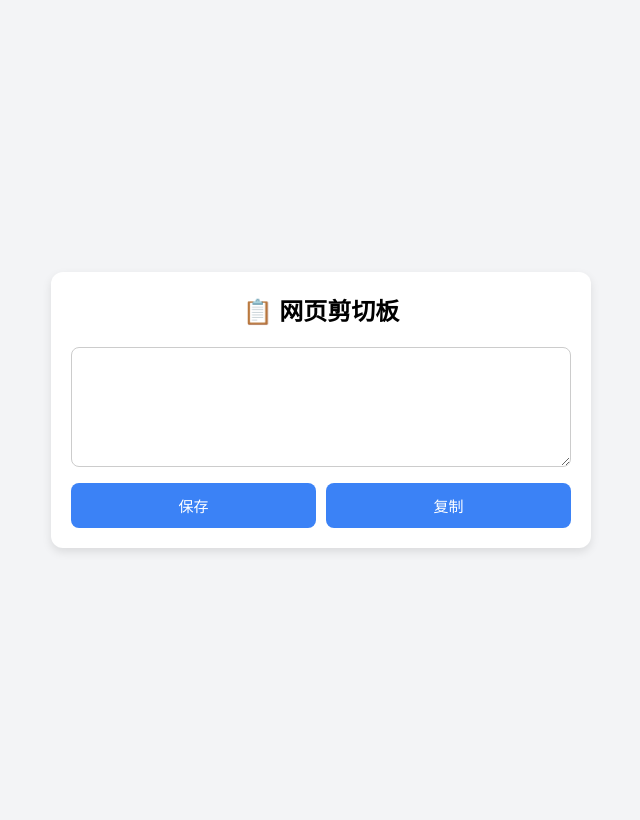
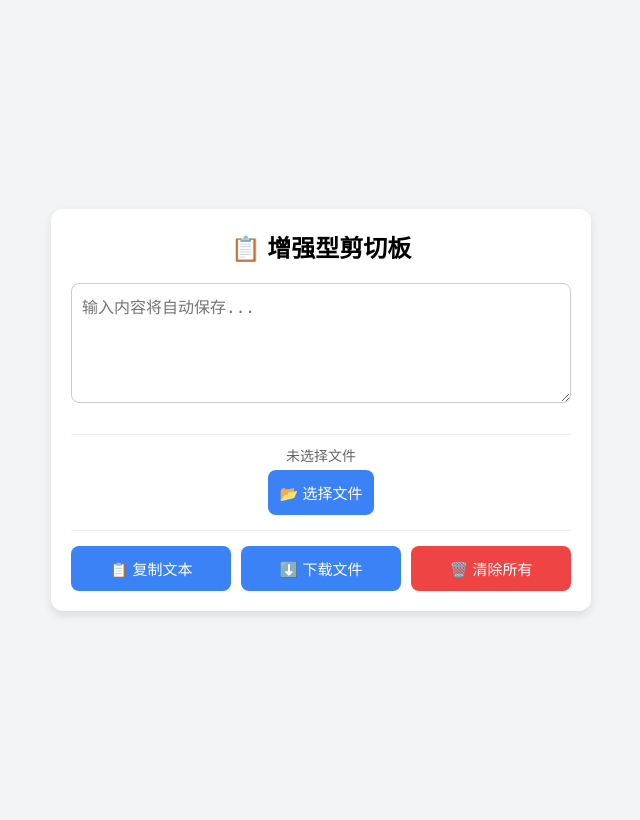
Before and after one commit to xindongzetong/clipbrd, a Flask app: page / in a window 1280 px wide. Shown: the whole page, without its empty margins (319-959 px from the left). Run offline with Flask 3, Linux system fonts and the light colour scheme.

Commit message:
Update index.html

```diff
--- a/templates/index.html
+++ b/templates/index.html
@@ -3,110 +3,70 @@
 <head>
     <meta charset="UTF-8">
     <meta name="viewport" content="width=device-width, initial-scale=1.0">
-    <title>网页剪切板</title>
+    <title>增强型网页剪切板</title>
     <style>
-        body {
-            font-family: Arial, sans-serif;
-            background: #f3f4f6;
-            display: flex;
-            justify-content: center;
-            align-items: center;
-            min-height: 100vh;
-            margin: 0;
-            padding: 10px;
-        }
-        .container {
-            background: #fff;
-            padding: 20px;
-            border-radius: 12px;
-            box-shadow: 0 4px 10px rgba(0,0,0,0.1);
-            width: 100%;
-            max-width: 500px;
-        }
-        h2 {
-            margin-top: 0;
-            text-align: center;
-        }
-        textarea {
-            width: 100%;
-            min-height: 120px;
-            border-radius: 8px;
-            border: 1px solid #ccc;
-            padding: 10px;
-            font-size: 16px;
-            resize: vertical;
-            margin-bottom: 12px;
-            box-sizing: border-box;
-        }
-        .btn-group {
-            display: flex;
-            flex-wrap: wrap;
-            gap: 10px;
-            justify-content: center;
-        }
-        button {
-            flex: 1;
-            min-width: 100px;
-            background: #3b82f6;
-            color: white;
-            border: none;
-            padding: 12px;
-            border-radius: 8px;
-            cursor: pointer;
-            font-size: 15px;
-            transition: background 0.2s;
-        }
-        button:hover {
-            background: #2563eb;
-        }
-        @media (max-width: 480px) {
-            textarea {
-                font-size: 14px;
-                min-height: 100px;
-            }
-            button {
-                font-size: 14px;
-                padding: 10px;
-            }
-        }
-        /* toast 提示样式 */
-        .toast {
-            position: fixed;
-            bottom: 20px;
-            left: 50%;
-            transform: translateX(-50%);
-            background: rgba(60, 64, 67, 0.9);
-            color: #fff;
-            padding: 10px 20px;
-            border-radius: 8px;
-            font-size: 14px;
-            opacity: 0;
-            transition: opacity 0.3s ease;
-            pointer-events: none;
-            z-index: 9999;
-        }
-        .toast.show {
-            opacity: 1;
-        }
+        body { font-family: Arial, sans-serif; background: #f3f4f6; display: flex; justify-content: center; align-items: center; min-height: 100vh; margin: 0; padding: 10px; }
+        .container { background: #fff; padding: 20px; border-radius: 12px; box-shadow: 0 4px 10px rgba(0,0,0,0.1); width: 100%; max-width: 500px; }
+        h2 { margin-top: 0; text-align: center; }
+        textarea { width: 100%; min-height: 120px; border-radius: 8px; border: 1px solid #ccc; padding: 10px; font-size: 16px; resize: vertical; margin-bottom: 12px; box-sizing: border-box; }
+
+        /* 文件上传区域样式 */
+        .file-area { margin: 15px 0; padding: 10px; border-top: 1px solid #eee; border-bottom: 1px solid #eee; text-align: center; font-size: 14px; color: #666; }
+        .file-area a { color: #3b82f6; text-decoration: none; cursor: pointer; }
+
+        .btn-group { display: flex; flex-wrap: wrap; gap: 10px; justify-content: center; margin-top: 10px; }
+        button { flex: 1; min-width: 100px; background: #3b82f6; color: white; border: none; padding: 12px; border-radius: 8px; cursor: pointer; font-size: 15px; transition: background 0.2s; }
+        button:hover { background: #2563eb; }
+
+        /* 清除按钮样式（红色） */
+        .btn-clear { background: #ef4444; }
+        .btn-clear:hover { background: #dc2626; }
+
+        /* Toast 提示样式 */
+        .toast { position: fixed; bottom: 20px; left: 50%; transform: translateX(-50%); background: rgba(60, 64, 67, 0.9); color: #fff; padding: 10px 20px; border-radius: 8px; font-size: 14px; opacity: 0; transition: opacity 0.3s ease; pointer-events: none; z-index: 9999; }
+        .toast.show { opacity: 1; }
     </style>
 </head>
 <body>
     <div class="container">
-        <h2>📋 网页剪切板</h2>
-        <textarea id="clipboard"></textarea>
+        <h2>📋 增强型剪切板</h2>
+
+        <textarea id="clipboard" placeholder="输入内容将自动保存..."></textarea>
+
+        <!-- 文件功能区域 -->
+        <div class="file-area">
+            <input type="file" id="fileInput" style="display: none;" onchange="uploadSelectedFile()">
+            <div id="fileStatus">未选择文件</div>
+            <button onclick="document.getElementById('fileInput').click()" style="width: auto; margin: 5px 0;">📂 选择文件</button>
+        </div>
+
+        <!-- 按钮组 -->
         <div class="btn-group">
-            <button onclick="saveContent()">保存</button>
-            <button onclick="copyContent()">复制</button>
+            <button onclick="copyContent()">📋 复制文本</button>
+            <button onclick="downloadFile()" id="downloadBtn" disabled>⬇️ 下载文件</button>
+            <button onclick="clearAll()" class="btn-clear">🗑️ 清除所有</button>
         </div>
     </div>
 
     <div id="toast" class="toast"></div>
 
     <script>
+        // --- 自动保存防抖逻辑 ---
+        let saveTimeout;
+        document.getElementById('clipboard').addEventListener('input', function() {
+            // 每次输入时，先清除之前的定时器
+            clearTimeout(saveTimeout);
+            // 设置新的定时器，用户停止输入 1 秒后触发保存
+            saveTimeout = setTimeout(saveContent, 1000);
+        });
+
         async function loadContent() {
             let res = await fetch("/get");
             let data = await res.json();
             document.getElementById("clipboard").value = data.text;
+
+            // 根据后端返回的状态更新 UI
+            updateFileUI(data.has_file);
         }
 
         async function saveContent() {
@@ -116,9 +76,67 @@
                 headers: {"Content-Type": "application/json"},
                 body: JSON.stringify({text: text})
             });
-            showToast("内容已保存 ✅");
+            // showToast("内容已保存 ✅"); // 自动保存不需要频繁提示
         }
 
+        // --- 文件上传逻辑 ---
+        async function uploadSelectedFile() {
+            const fileInput = document.getElementById('fileInput');
+            const file = fileInput.files[0];
+            if (!file) return;
+
+            const formData = new FormData();
+            formData.append('file', file);
+
+            try {
+                const res = await fetch('/upload', {
+                    method: 'POST',
+                    body: formData
+                });
+                const result = await res.json();
+
+                if (result.success) {
+                    showToast(`文件 "${result.filename}" 上传成功 ✅`);
+                    updateFileUI(true); // 更新 UI 显示可以下载
+                } else {
+                    showToast("文件上传失败 ❌");
+                }
+            } catch (error) {
+                showToast("上传出错: " + error.message);
+            }
+        }
+
+        // --- 文件下载逻辑 ---
+        function downloadFile() {
+            // 直接跳转到下载链接
+            window.location.href = '/download';
+        }
+
+        // --- 清除功能 ---
+        async function clearAll() {
+            if (!confirm("确定要清空所有文本和文件吗？")) return;
+
+            await fetch("/clear", { method: "POST" });
+            document.getElementById("clipboard").value = "";
+            updateFileUI(false);
+            showToast("已清空所有内容 🗑️");
+        }
+
+        // --- 辅助函数：更新文件相关的 UI 状态 ---
+        function updateFileUI(hasFile) {
+            const downloadBtn = document.getElementById('downloadBtn');
+            const fileStatus = document.getElementById('fileStatus');
+
+            if (hasFile) {
+                downloadBtn.disabled = false;
+                fileStatus.textContent = "文件已准备好下载";
+            } else {
+                downloadBtn.disabled = true;
+                fileStatus.textContent = "未选择文件";
+            }
+        }
+
+        // --- 通用函数：复制文本 ---
         function copyContent() {
             let textarea = document.getElementById("clipboard");
             textarea.select();
@@ -126,16 +144,15 @@
             showToast("已复制到剪贴板 ✅");
         }
 
+        // --- Toast 提示 ---
         function showToast(message) {
             const toast = document.getElementById("toast");
             toast.textContent = message;
             toast.classList.add("show");
-            setTimeout(() => {
-                toast.classList.remove("show");
-            }, 3000);
+            setTimeout(() => { toast.classList.remove("show"); }, 3000);
         }
 
-
+        // 页面加载时初始化
         loadContent();
     </script>
 </body>
```
